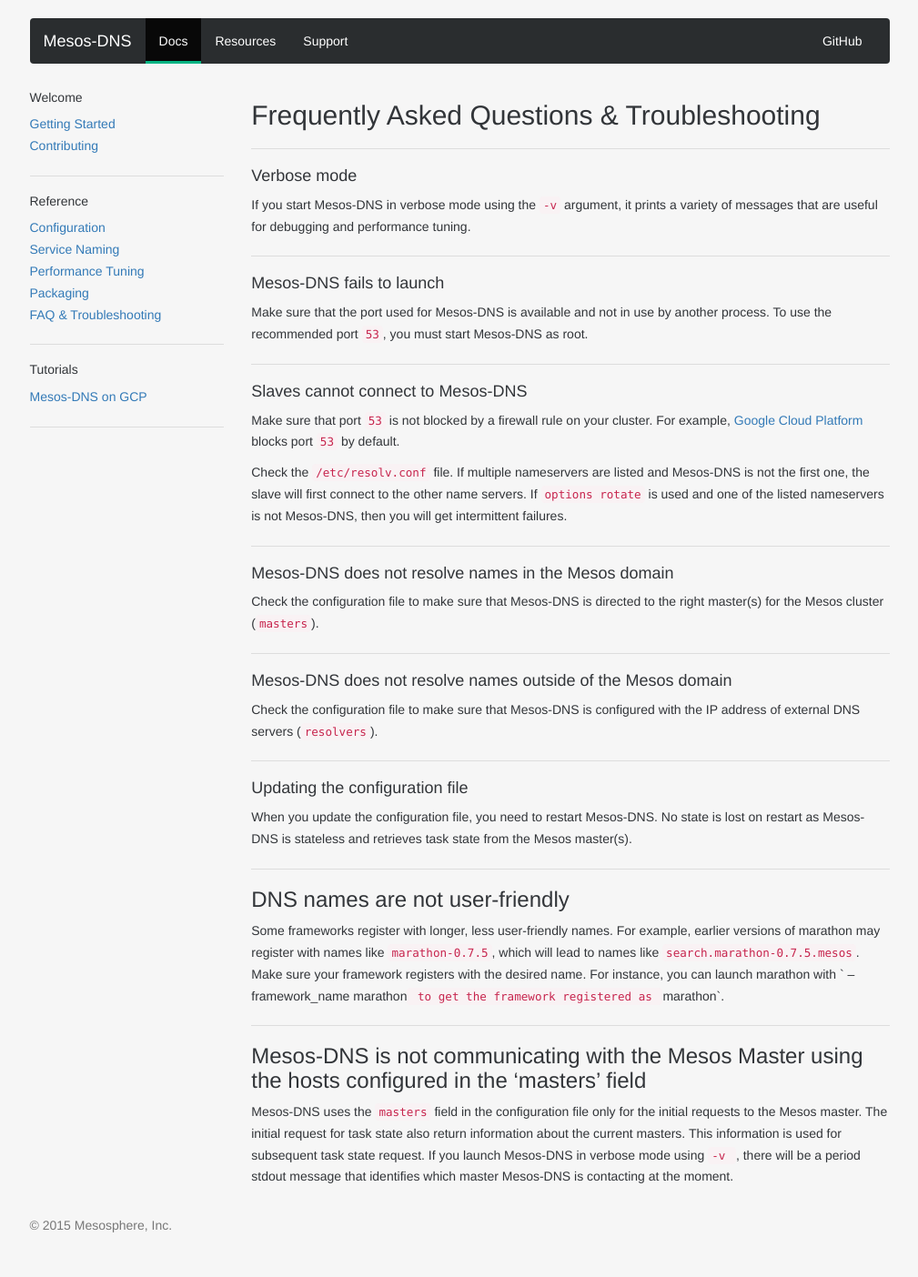
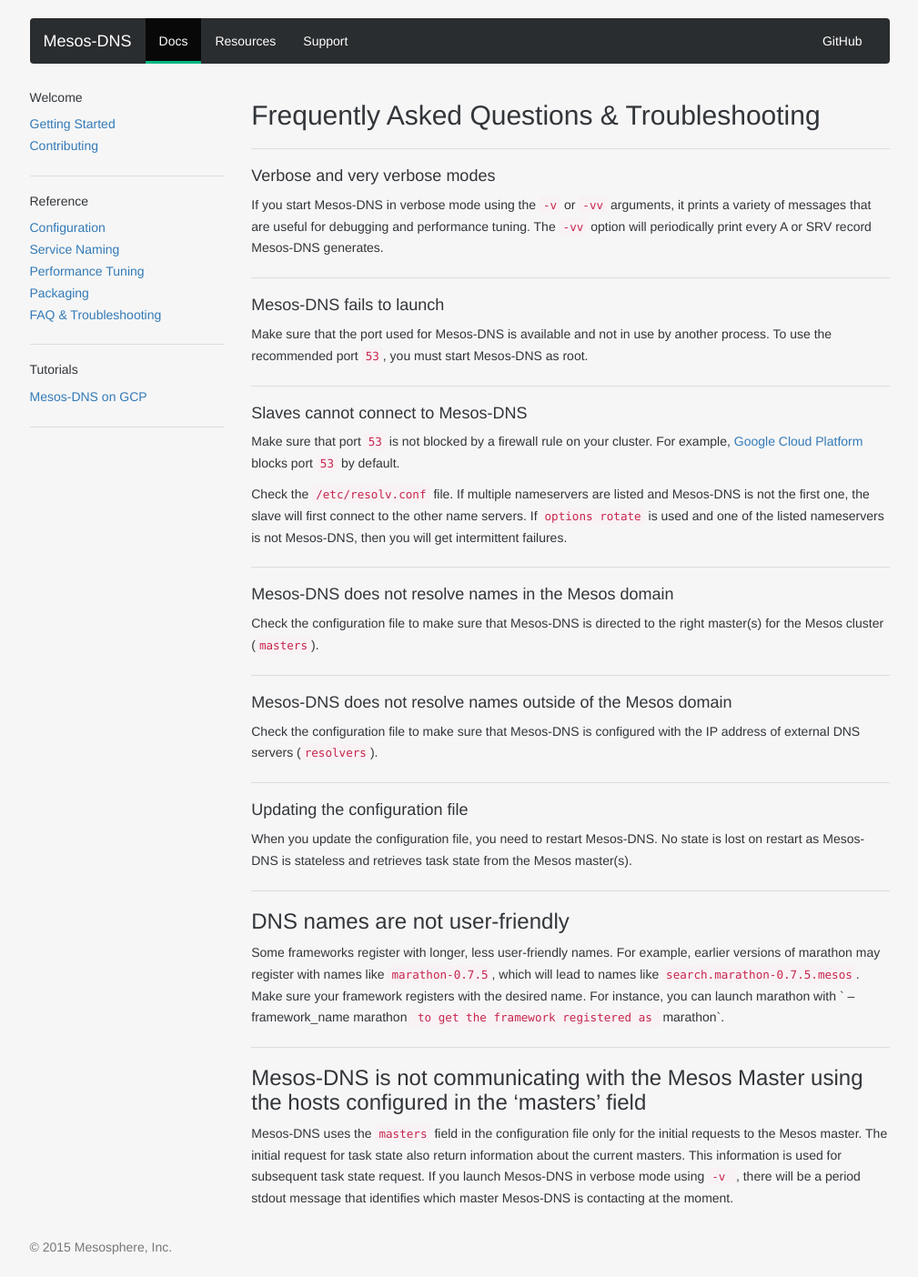
Before and after one commit to vkorehov/mesos-dns, a Jekyll site: the page built from docs/faq.md, in a window 1280 px wide. Shown: the whole page at 91% size, without its empty margins (135-1144 px from the left). Built offline with Jekyll 4.4.1, drawn with Linux system fonts in a browser that asks for light colours; nearby versions of some CDN libraries; some web fonts are replaced; Markdown is read by kramdown in place of the engine named in the settings; before the commit the page ends 1380 px from its top, so only the background shows below that.

Commit message:
Documentation update.

```diff
--- a/docs/faq.md
+++ b/docs/faq.md
@@ -6,9 +6,9 @@ title: Mesos-DNS FAQ
 
 ---
 
-#### Verbose mode
+#### Verbose and very verbose modes
 
-If you start Mesos-DNS in verbose mode using the `-v` argument, it  prints a variety of messages that are useful for debugging and performance tuning.
+If you start Mesos-DNS in verbose mode using the `-v` or `-vv` arguments, it  prints a variety of messages that are useful for debugging and performance tuning. The `-vv` option will periodically print every A or SRV record Mesos-DNS generates.
 
 ---
 
```
